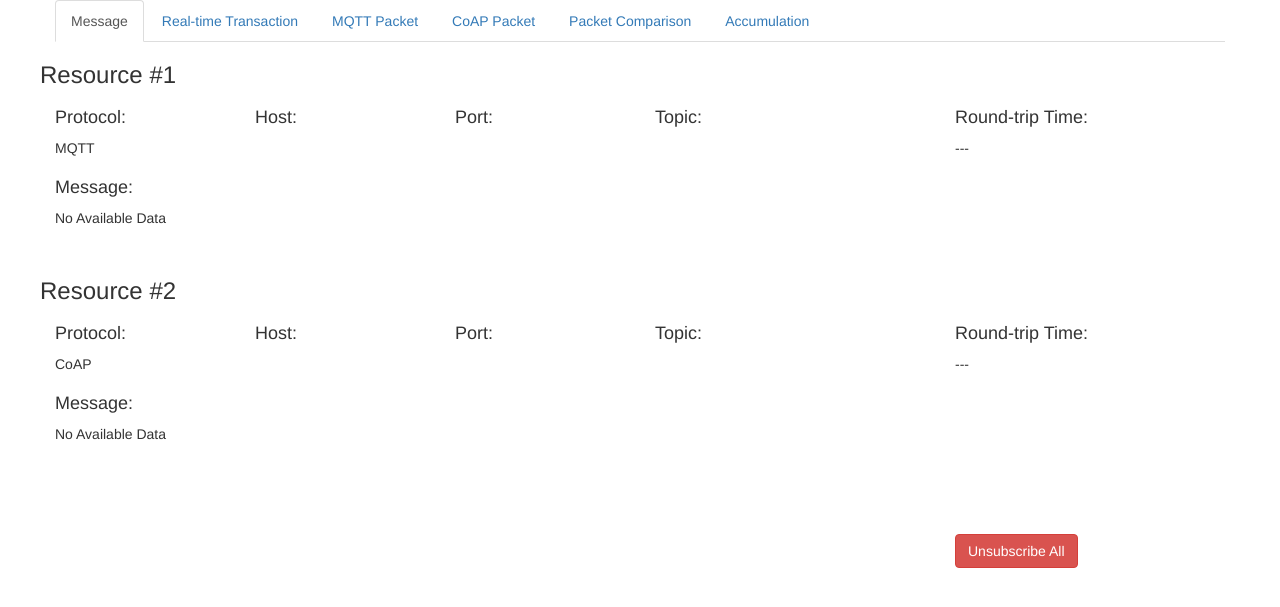
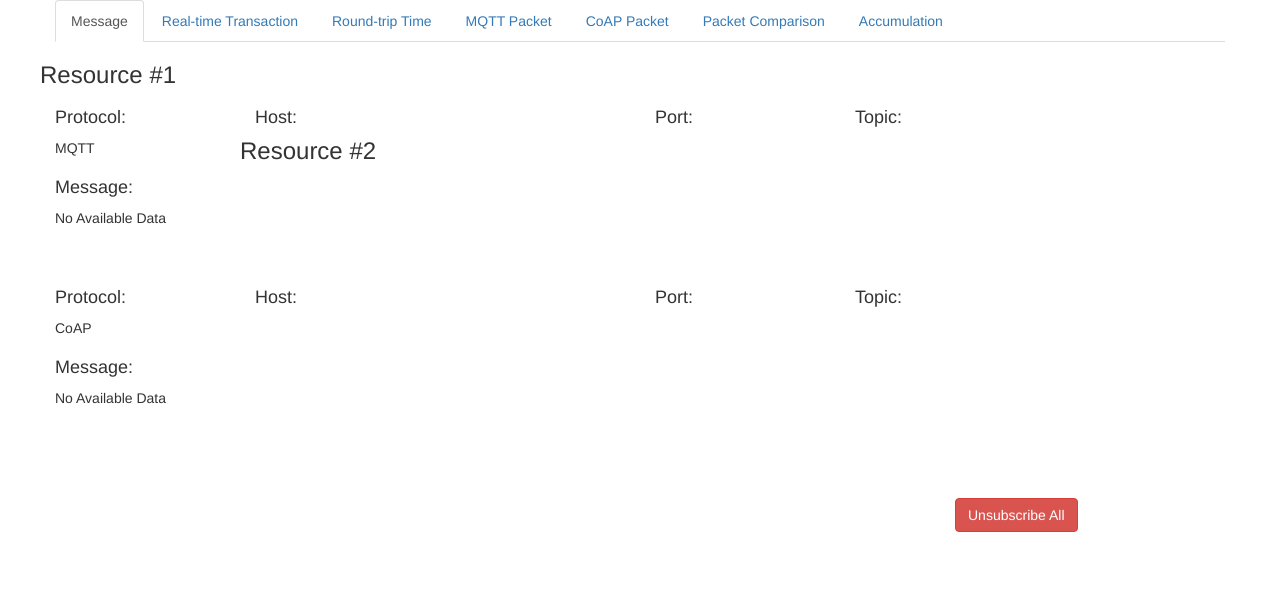
Before and after one commit to Wutaky/TestCoAP-MQTT, a Flask app: template templates/test_result.html in a window 1280 px wide. Shown: the part 91-698 px from the top of the page. Run offline with Flask 2, Linux system fonts and the light colour scheme; the template is opened without the code that fills it, so the values that code supplies are empty; some libraries are stand-ins or nearby versions.

Commit message:
Change RTT statistics

```diff
--- a/templates/test_result.html
+++ b/templates/test_result.html
@@ -5,23 +5,7 @@
 	svg {
 		display: block;
 	}
-	#chart-1-field {
-		height: 500px;
-		width: 100%;
-	}
-	#chart-2-field {
-		height: 500px;
-		width: 100%;
-	}
-	#chart-3-field {
-		height: 500px;
-		width: 100%;
-	}
-	#chart-4-field {
-		height: 500px;
-		width: 100%;
-	}
-	#chart-5-field {
+	#chart-1-field, #chart-2-field, #chart-3-field, #chart-4-field, #chart-5-field, #chart-6-field {
 		height: 500px;
 		width: 100%;
 	}
@@ -52,6 +36,17 @@
     {
         'key': 'Accumulative Data',
         'values': [ ['CoAP ( Observe )', 0],  ['MQTT ( QoS 1 )', 0], ['MQTT ( QoS 2 )', 0] ]
+    }
+    ].map(function(series) {
+        series.values = series.values.map(function(d) { return {x: d[0], y: d[1] } });
+        return series;
+    });
+
+
+    var roundTripTimeData = [
+    {
+        'key': 'Round-trip Time',
+        'values': [ ['MQTT', 0], ['CoAP', 0] ]
     }
     ].map(function(series) {
         series.values = series.values.map(function(d) { return {x: d[0], y: d[1] } });
@@ -239,7 +234,7 @@
             for (var i = 0; i < mqttPingTime.length; i ++ )
                 sum += mqttPingTime[i];
 
-            $('#mqttPing').text((Math.round(10 * sum / mqttPingTime.length) / 10).toString() + ' ms');
+            roundTripTimeData[0].values[0].y = Math.round(10 * sum / mqttPingTime.length) / 10;
 		});
 
 		socket.on('CoAP/{{ result.topic_2 }}', function(msg) {
@@ -289,7 +284,7 @@
             for (var i = 0; i < coapPingTime.length; i ++ )
                 sum += coapPingTime[i];
 
-            $('#coapPing').text((Math.round(10 * sum / coapPingTime.length) / 10).toString() + ' ms');
+            roundTripTimeData[0].values[1].y = Math.round(10 * sum / coapPingTime.length) / 10;
 		});
 	});
 
@@ -299,6 +294,7 @@
     var chart_3;
     var chart_4;
     var chart_5;
+    var chart_6;
     nv.addGraph(function() {
         chart_1 = nv.models.lineWithFocusChart()
             .margin({top: 50, right: 80, bottom: 30, left: 80})
@@ -454,6 +450,36 @@
     });
 
 
+	nv.addGraph(function() {
+        chart_6 = nv.models.multiBarChart()
+            .margin({top: 50, bottom: 50, left: 130})
+            .groupSpacing(0.5)
+            .useInteractiveGuideline(true)
+            .stacked(true)
+            .reduceXTicks(false)
+            .showLegend(false)
+            .showControls(false)
+        ;
+
+        chart_6.xAxis
+            .showMaxMin(true)
+        ;
+
+        chart_6.yAxis
+            .axisLabel("Round-trip Time")
+            .tickFormat(function(d) {return d3.format(',f')(d) + ' ms'})
+        ;
+
+        d3.select('#chart-6-field svg')
+            .datum(roundTripTimeData)
+            .call(chart_6);
+
+        nv.utils.windowResize(chart_6.update);
+
+        return chart_6;
+    });
+
+
     setInterval(function() {
     	if (liveData[0].values.length > 99) {
 			liveData[0].values.shift();
@@ -483,6 +509,7 @@
         chart_3.update();
         chart_4.update();
         chart_5.update();
+        chart_6.update();
     }, 1000);
 
     // d3.select("#start-stop-button").on("click",function() {
@@ -496,6 +523,7 @@
 	<ul class="nav nav-tabs" role="tablist">
 		<li role="presentation" class="active"><a href="#message-field" role="tab" data-toggle="tab">Message</a></li>
 		<li role="presentation"><a href="#chart-1-field" role="tab" data-toggle="tab">Real-time Transaction</a></li>
+		<li role="presentation"><a href="#chart-6-field" role="tab" data-toggle="tab">Round-trip Time</a></li>
 		<li role="presentation"><a href="#chart-3-field" role="tab" data-toggle="tab">MQTT Packet</a></li>
 		<li role="presentation"><a href="#chart-4-field" role="tab" data-toggle="tab">CoAP Packet</a></li>
 		<li role="presentation"><a href="#chart-2-field" role="tab" data-toggle="tab">Packet Comparison</a></li>
@@ -511,7 +539,7 @@
 						<h4>Protocol:</h4>
 						<p>MQTT</p>
 					</div>
-					<div class="col-md-2">
+					<div class="col-md-4">
 						<h4>Host:</h4>
 						<p>{{ result.host_1 }}</p>
 					</div>
@@ -519,13 +547,9 @@
 						<h4>Port:</h4>
 						<p>{{ result.port_1 }}</p>
 					</div>
-					<div class="col-md-3">
+					<div class="col-md-4">
 						<h4>Topic:</h4>
 						<p>{{ result.topic_1 }}</p>
-					</div>
-					<div class="col-md-3">
-						<h4>Round-trip Time:</h4>
-						<p><span id="mqttPing">---</span></p>
 					</div>
 					<div class="col-md-12">
 						<h4>Message:</h4>
@@ -540,7 +564,7 @@
 						<h4>Protocol:</h4>
 						<p>CoAP</p>
 					</div>
-					<div class="col-md-2">
+					<div class="col-md-4">
 						<h4>Host:</h4>
 						<p>{{ result.host_2 }}</p>
 					</div>
@@ -548,13 +572,9 @@
 						<h4>Port:</h4>
 						<p>{{ result.port_2 }}</p>
 					</div>
-					<div class="col-md-3">
+					<div class="col-md-4">
 						<h4>Topic:</h4>
 						<p>{{ result.topic_2 }}</p>
-					</div>
-					<div class="col-md-3">
-						<h4>Round-trip Time:</h4>
-						<p><span id="coapPing">---</span></p>
 					</div>
 					<div class="col-md-12">
 						<h4>Message:</h4>
@@ -571,6 +591,10 @@
 				<div class="border-row" style="margin-bottom: 30px;"></div>
 				<button type="button" class="btn btn-default" id="start-stop-button" onclick="run = !run; chart_1.update();">Start/Stop Graphing</button>
 			</div>
+		</div>
+
+		<div role="tabpanel" class="tab-pane" id="chart-6-field">
+			<svg></svg>
 		</div>
 
 		<div role="tabpanel" class="tab-pane" id="chart-3-field">
```
